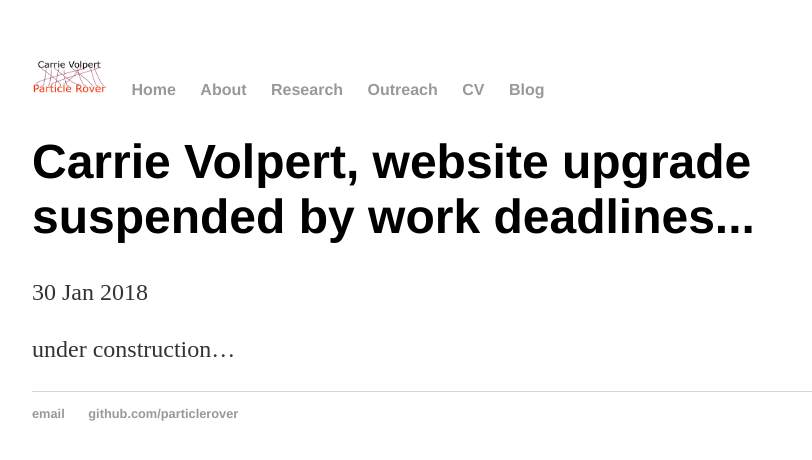
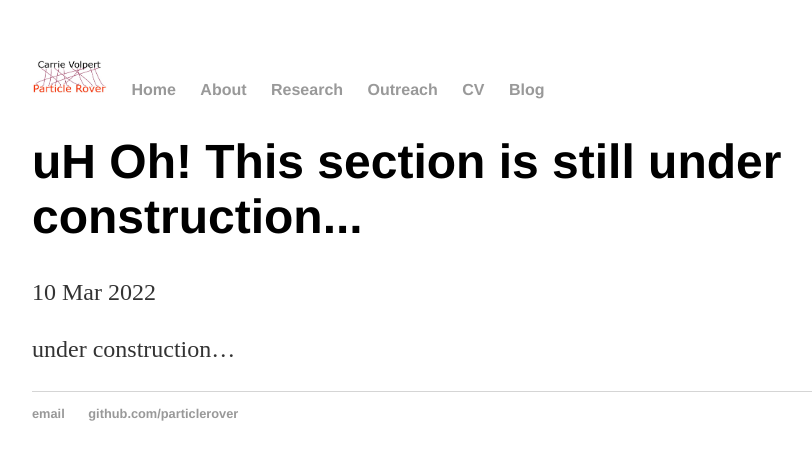
Before and after one commit to particlerover/particlerover.github.io, a Jekyll site: the page built from _posts/2014-04-30-hank-quinlan-site-launched.md, in a window 1280 px wide. Shown: the top 460 px of the page, without its empty margins (160-972 px from the left). Built offline with Jekyll 4.4.1, drawn with Linux system fonts in a browser that asks for light colours.

Commit message:
Update 2014-04-30-hank-quinlan-site-launched.md

```diff
--- a/_posts/2014-04-30-hank-quinlan-site-launched.md
+++ b/_posts/2014-04-30-hank-quinlan-site-launched.md
@@ -1,7 +1,7 @@
 ---
 layout: post
-title: "Carrie Volpert, website upgrade suspended by work deadlines..."
-date: 2018-01-30
+title: "uH Oh! This section is still under construction..."
+date: 2022-03-10
 ---
 
 under construction...
```
